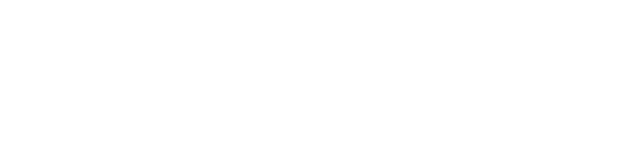
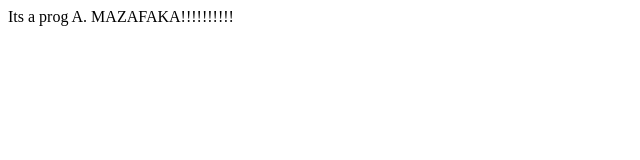
Before and after one commit to Xemylb/newRepository, a plain HTML site: page index.html in a window 1280 px wide. Shown: the whole page, without its empty margins (0-640 px from the left). Drawn offline with Linux system fonts and the light colour scheme.

Commit message:
ProgA added txt

```diff
--- a/index.html
+++ b/index.html
@@ -4,6 +4,8 @@
 	<title>HEllo</title>
 </head>
 <body>
-<div></div>
+<div>
+Its a prog A. MAZAFAKA!!!!!!!!!!
+</div>
 </body>
 </html>
```
